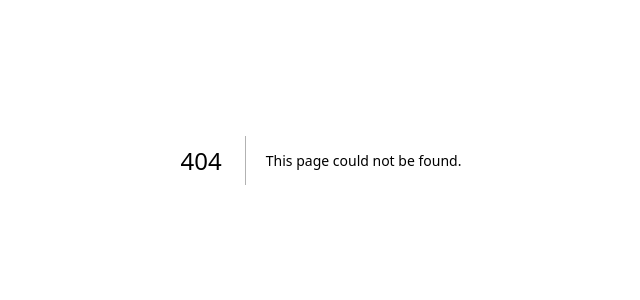
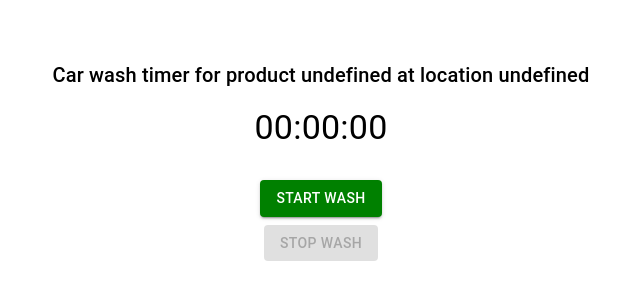
Before and after one commit to umnicol/washworld, a Next.js app in the folder washworld-app/: page /timer in a window 1280 px wide. Before the commit this address had no page. Shown: the part 240-540 px from the top of the page, without its empty margins (319-959 px from the left). Built offline with nearby package versions, Linux system fonts and the light colour scheme.

Commit message:
timer created!

```diff
--- /dev/null
+++ b/washworld-app/src/pages/timer.tsx
@@ -0,0 +1,55 @@
+import { useState } from 'react';
+import { Button, Typography } from '@mui/material';
+
+type CarWashTimerProps = {
+  ProductId: string;
+  LocationId: string;
+};
+
+const CarWashTimer = ({ ProductId, LocationId }: CarWashTimerProps) => {
+  const [seconds, setSeconds] = useState(0);
+  const [timerId, setTimerId] = useState<NodeJS.Timeout | null>(null);
+
+  const startTimer = () => {
+    const id = setInterval(() => {
+      setSeconds((prevSeconds) => prevSeconds + 1);
+    }, 1000);
+    setTimerId(id);
+  };
+
+  const stopTimer = async () => {
+    if (timerId) {
+      clearInterval(timerId);
+      setTimerId(null);
+      // send POST request to stop the car wash program
+      try {
+        await fetch(`https://b46f027d-3a5f-4de6-9075-5e861759e531.mock.pstmn.io/:location/start/:program
+        `, {
+          method: 'POST',
+        });
+      } catch (error) {
+        console.log(error);
+      }
+      setSeconds(0);
+    }
+  };
+
+  const formattedTime = new Date(seconds * 1000).toISOString().substr(11, 8);
+
+    return (
+        <div style={{ display: 'flex', flexDirection: 'column', alignItems: 'center', justifyContent: 'center', height: '100vh' }}>
+          <Typography variant="h6" sx={{ marginBottom: '1rem'}}>
+            {`Car wash timer for product ${ProductId} at location ${LocationId}`}
+          </Typography>
+          <Typography variant="h4" sx={{ marginBottom: '2rem' }}>{formattedTime}</Typography>
+          <Button variant="contained" color="primary" sx={{ backgroundColor: 'green', '&:hover': { backgroundColor: 'green' } }} onClick={startTimer} disabled={timerId !== null}>
+            Start Wash
+          </Button>
+          <Button variant="contained" color="secondary" sx={{ marginTop:'0.5rem', backgroundColor: 'red', '&:hover': { backgroundColor: 'red' } }} onClick={stopTimer} disabled={timerId === null}>
+            Stop Wash
+          </Button>
+        </div>
+      );
+    };
+
+export default CarWashTimer;
```
